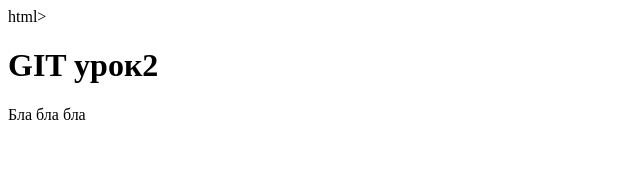
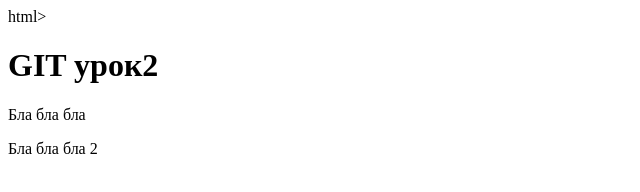
Before and after one commit to taras18taras/Git, a plain HTML site: page index.html in a window 1280 px wide. Shown: the whole page, without its empty margins (0-640 px from the left). Drawn offline with Linux system fonts and the light colour scheme.

Commit message:
first+1 commit

```diff
--- a/index.html
+++ b/index.html
@@ -5,5 +5,6 @@ html>
 <body>
 	<h1>GIT урок2</h1>
 	<p>Бла бла бла </p>
+	<p>Бла бла бла 2</p>
 </body>
 </html>
```
